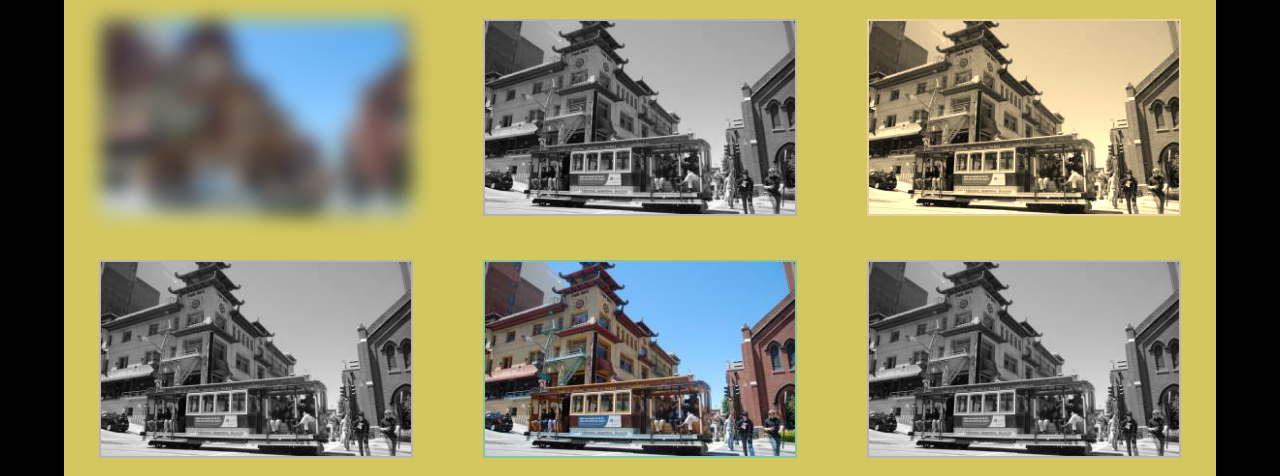
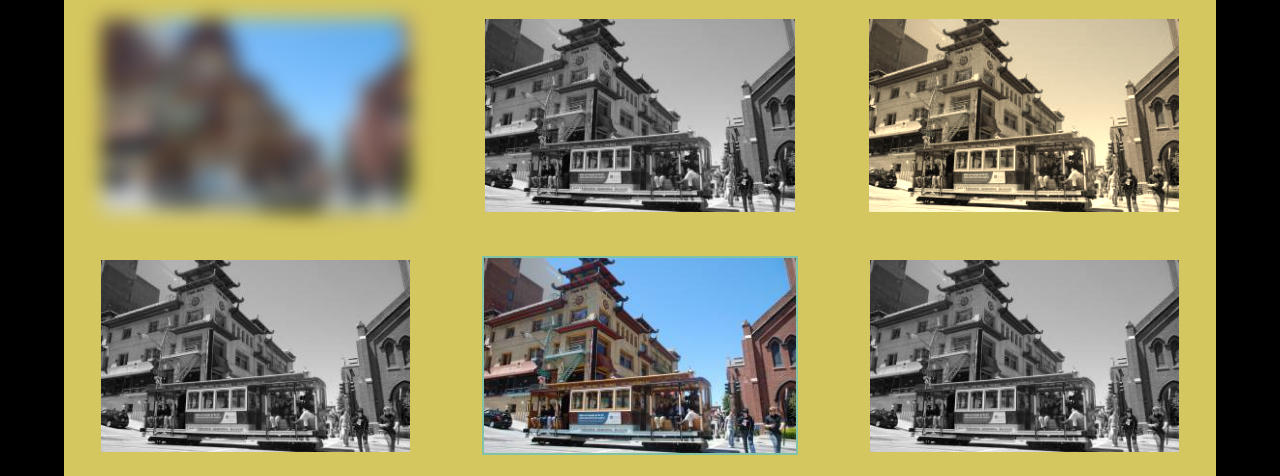
Before and after one commit to jhonrsalcedo/nextu-css-web-responsive, a plain HTML site: page paisajes.html in a window 1280 px wide. Shown: the part 77-553 px from the top of the page. Drawn offline with Linux system fonts and the light colour scheme.

Commit message:
add mod style.css

```diff
--- a/css/style.css
+++ b/css/style.css
@@ -104,17 +104,17 @@ li a.active {
 
 img.img-box-1 {
 	-webkit-filter: blur(10px);
-	border: 2px solid #82c3a6;
+
 }
 
 img.img-box-2 {
 	-webkit-filter: grayscale(100%);
-	border: 2px solid #82c3a6;
+
 }
 
 img.img-box-3 {
-	-webkit-filter: sepia(100%);
-	border: 2px solid #82c3a6;
+	-webkit-filter: sepia(90%);
+
 }
 
 .box {
```
